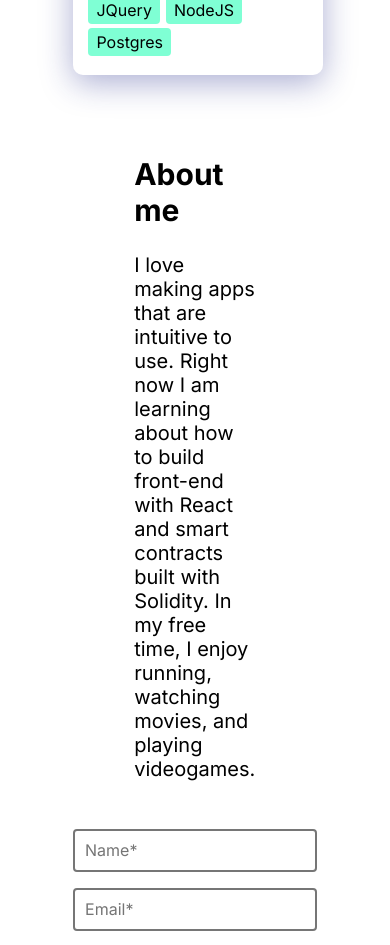
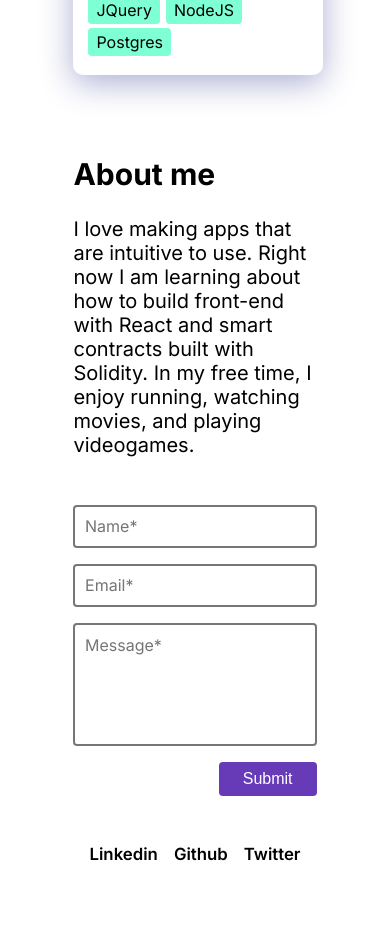
Before and after one commit to WebDevBernard/Portfolio, a Next.js app: page / in a window 390 px wide. Shown: the part 1900-2845 px from the top of the page. After the commit the page ends 2796 px from the top, so only its background shows below. Built offline with nearby package versions, Linux system fonts and the light colour scheme.

Commit message:
add form validation

```diff
--- a/components/About/About.module.css
+++ b/components/About/About.module.css
@@ -15,7 +15,7 @@
     justify-content: center;
     align-items: center;
   }
-  .title p {
+  .title span {
     max-width: 100%;
   }
 }
--- a/components/Form/Form.js
+++ b/components/Form/Form.js
@@ -20,12 +20,9 @@ export default function Form() {
   } = useForm({
     resolver: yupResolver(schema),
   });
-  const submitForm = (data) => {
-    console.log(data);
-  };
+
   return (
     <form
-      onSubmit={handleSubmit(submitForm)}
       name="contact"
       className={classes.form}
       data-netlify="true"
@@ -39,6 +36,7 @@ export default function Form() {
           placeholder="Name*"
           name="name"
           {...register("name", { required: true })}
+          required
         />
 
         <p className={classes.errors}>{errors.name?.message}</p>
@@ -49,6 +47,7 @@ export default function Form() {
           name="email"
           placeholder="Email*"
           {...register("email", { required: true })}
+          required
         />
         <p className={classes.errors}>{errors.email?.message}</p>
       </div>
@@ -58,6 +57,7 @@ export default function Form() {
           placeholder="Message*"
           rows="5"
           {...register("message", { required: true })}
+          required
         ></textarea>
         <p className={classes.errors}>{errors.message?.message}</p>
         <div className={classes.actions}>
```
